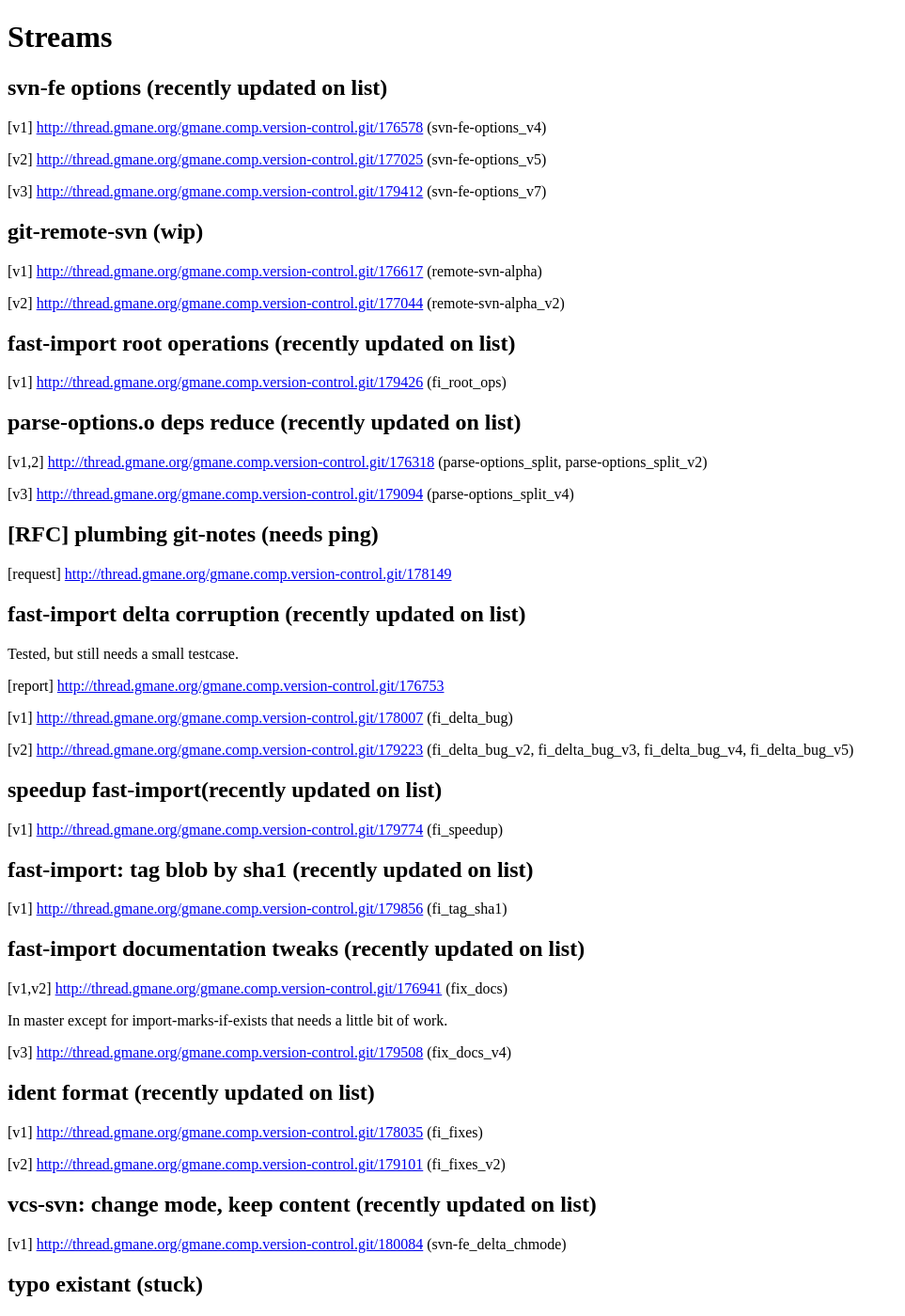
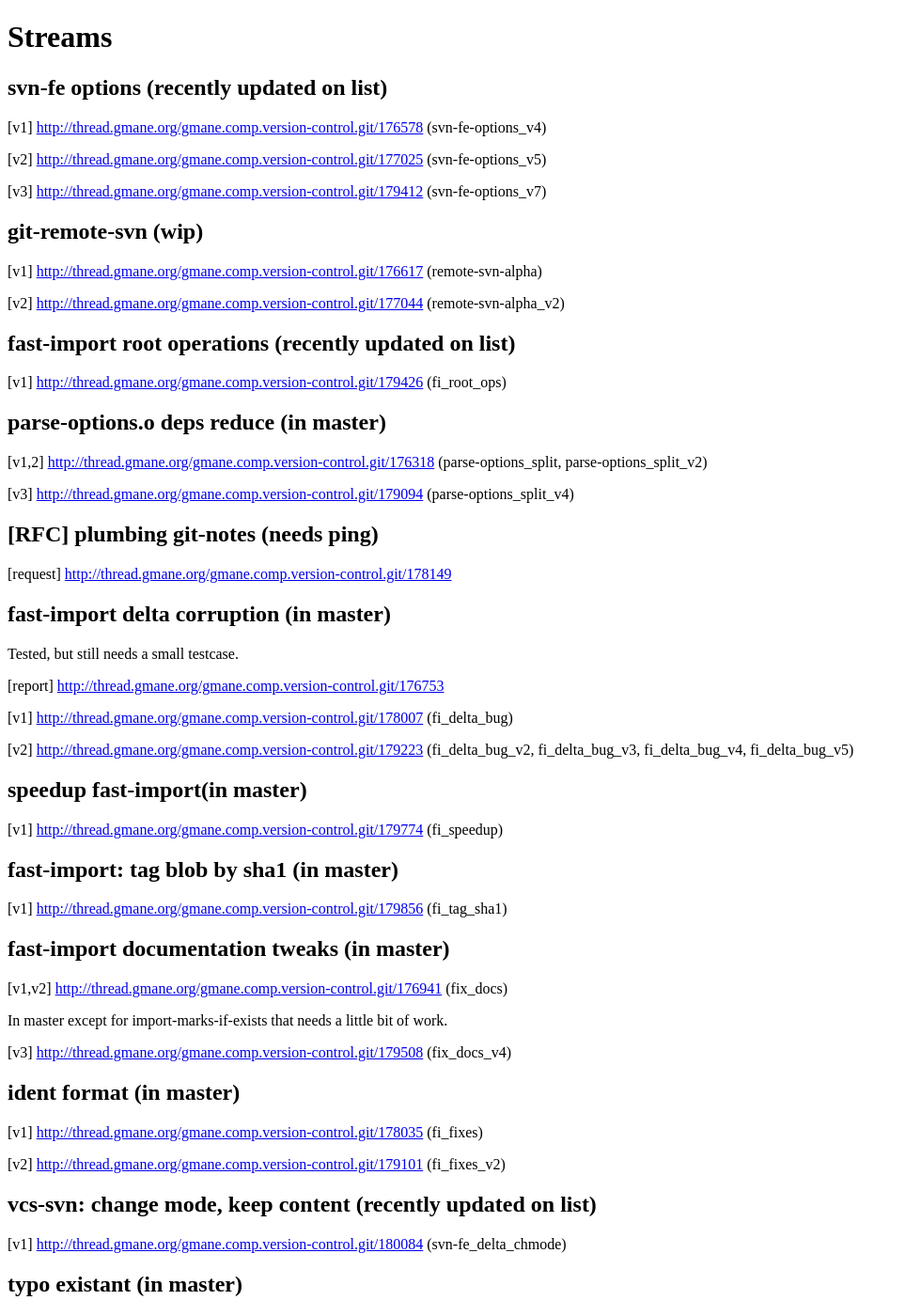
Before and after one commit to divanorama/gsoc11, a Jekyll site: the page built from streams.html, in a window 1280 px wide and 1400 px high. Shown: the whole window at 94% size, without its empty margins (0-963 px from the left). Built offline with Jekyll 4.4.1, drawn with Linux system fonts in a browser that asks for light colours; some of the changed text lies outside the part shown.

Commit message:
A bunch of streams have reached master.

```diff
--- a/streams.html
+++ b/streams.html
@@ -21,7 +21,7 @@ title: Streams
 <p> [v1] <a href="http://thread.gmane.org/gmane.comp.version-control.git/179426">http://thread.gmane.org/gmane.comp.version-control.git/179426</a>
 (fi_root_ops) </p>
 
-<h2>parse-options.o deps reduce (recently updated on list)</h2>
+<h2>parse-options.o deps reduce (in master)</h2>
 <p> [v1,2] <a href="http://thread.gmane.org/gmane.comp.version-control.git/176318">http://thread.gmane.org/gmane.comp.version-control.git/176318</a>
 (parse-options_split, parse-options_split_v2) </p>
 <p> [v3] <a href="http://thread.gmane.org/gmane.comp.version-control.git/179094">http://thread.gmane.org/gmane.comp.version-control.git/179094</a>
@@ -30,7 +30,7 @@ title: Streams
 <h2>[RFC] plumbing git-notes (needs ping)</h2>
 <p> [request] <a href="http://thread.gmane.org/gmane.comp.version-control.git/178149">http://thread.gmane.org/gmane.comp.version-control.git/178149</a> </p>
 
-<h2>fast-import delta corruption (recently updated on list)</h2>
+<h2>fast-import delta corruption (in master)</h2>
 <p> Tested, but still needs a small testcase. </p>
 <p> [report] <a href="http://thread.gmane.org/gmane.comp.version-control.git/176753">http://thread.gmane.org/gmane.comp.version-control.git/176753</a> </p>
 <p> [v1] <a href="http://thread.gmane.org/gmane.comp.version-control.git/178007">http://thread.gmane.org/gmane.comp.version-control.git/178007</a>
@@ -38,22 +38,22 @@ title: Streams
 <p> [v2] <a href="http://thread.gmane.org/gmane.comp.version-control.git/179223">http://thread.gmane.org/gmane.comp.version-control.git/179223</a>
 (fi_delta_bug_v2, fi_delta_bug_v3, fi_delta_bug_v4, fi_delta_bug_v5) </p>
 
-<h2>speedup fast-import(recently updated on list)</h2>
+<h2>speedup fast-import(in master)</h2>
 <p> [v1] <a href="http://thread.gmane.org/gmane.comp.version-control.git/179774">http://thread.gmane.org/gmane.comp.version-control.git/179774</a>
 (fi_speedup) </p>
 
-<h2>fast-import: tag blob by sha1 (recently updated on list)</h2>
+<h2>fast-import: tag blob by sha1 (in master)</h2>
 <p> [v1] <a href="http://thread.gmane.org/gmane.comp.version-control.git/179856">http://thread.gmane.org/gmane.comp.version-control.git/179856</a>
 (fi_tag_sha1) </p>
 
-<h2>fast-import documentation tweaks (recently updated on list)</h2>
+<h2>fast-import documentation tweaks (in master)</h2>
 <p> [v1,v2] <a href="http://thread.gmane.org/gmane.comp.version-control.git/176941">http://thread.gmane.org/gmane.comp.version-control.git/176941</a>
 (fix_docs) </p>
 <p> In master except for import-marks-if-exists that needs a little bit of work. </p>
 <p> [v3] <a href="http://thread.gmane.org/gmane.comp.version-control.git/179508">http://thread.gmane.org/gmane.comp.version-control.git/179508</a>
 (fix_docs_v4) </p>
 
-<h2>ident format (recently updated on list)</h2>
+<h2>ident format (in master)</h2>
 <p> [v1] <a href="http://thread.gmane.org/gmane.comp.version-control.git/178035">http://thread.gmane.org/gmane.comp.version-control.git/178035</a>
 (fi_fixes) </p>
 <p> [v2] <a href="http://thread.gmane.org/gmane.comp.version-control.git/179101">http://thread.gmane.org/gmane.comp.version-control.git/179101</a>
@@ -63,12 +63,13 @@ title: Streams
 <p> [v1] <a href="http://thread.gmane.org/gmane.comp.version-control.git/180084">http://thread.gmane.org/gmane.comp.version-control.git/180084</a>
 (svn-fe_delta_chmode) </p>
 
-<h2>typo existant (stuck)</h2>
+<h2>typo existant (in master)</h2>
 <p> [v1] <a href="http://thread.gmane.org/gmane.comp.version-control.git/174910">http://thread.gmane.org/gmane.comp.version-control.git/174910</a> </p>
 <p> [v2 part 1] <a href="http://thread.gmane.org/gmane.comp.version-control.git/175892">http://thread.gmane.org/gmane.comp.version-control.git/175892</a>
 (typo_existant_reroll, typo_existant_reroll_fixup) </p>
 <p> [v2 part 2] <a href="http://thread.gmane.org/gmane.comp.version-control.git/175894">http://thread.gmane.org/gmane.comp.version-control.git/175894</a>
 (typo_existant_git_gui) </p>
+<p>[v2 part 2] (git-gui part) is not in master, but it is just one occurence in a script comment.</p>
 
 <h2>export GIT_DIR to helpers (in master)</h2>
 <p> [v1] <a href="http://thread.gmane.org/gmane.comp.version-control.git/176941/focus=177062">http://thread.gmane.org/gmane.comp.version-control.git/176941/focus=177062</a> </p>
```
